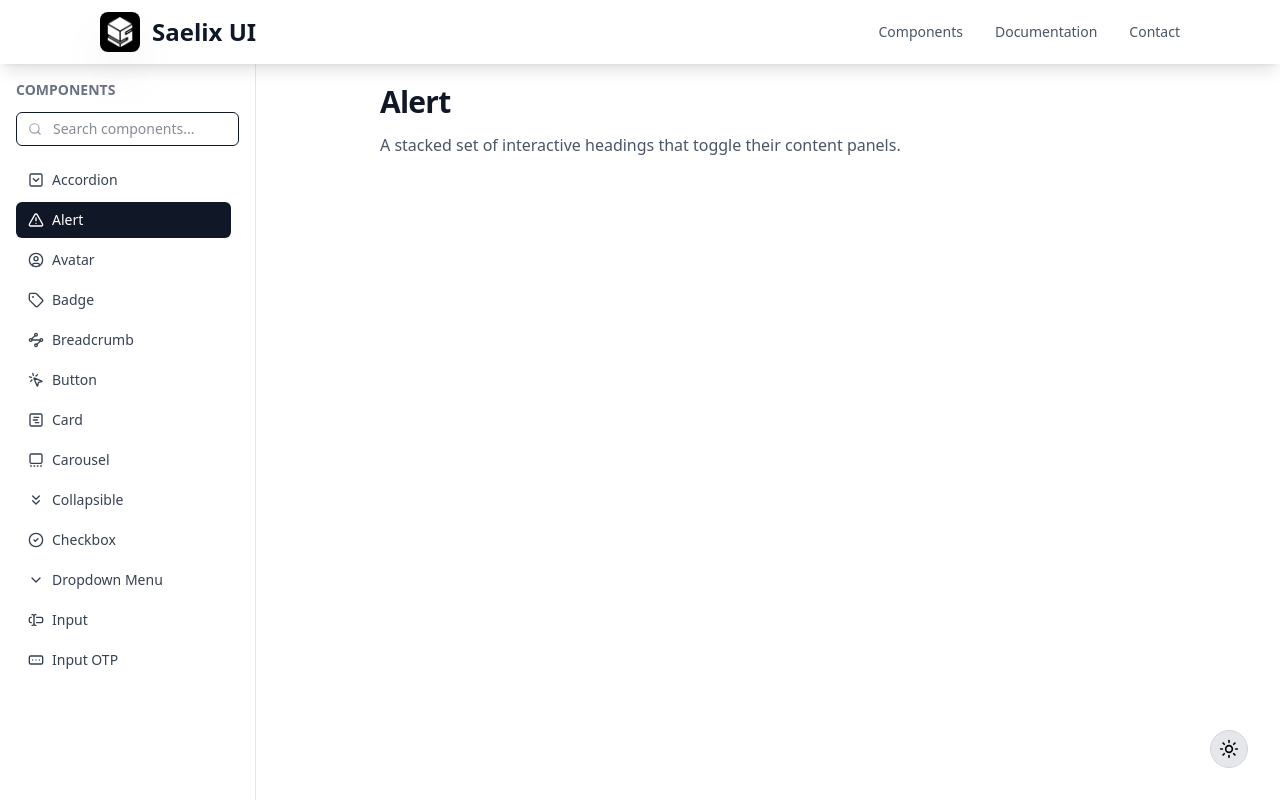
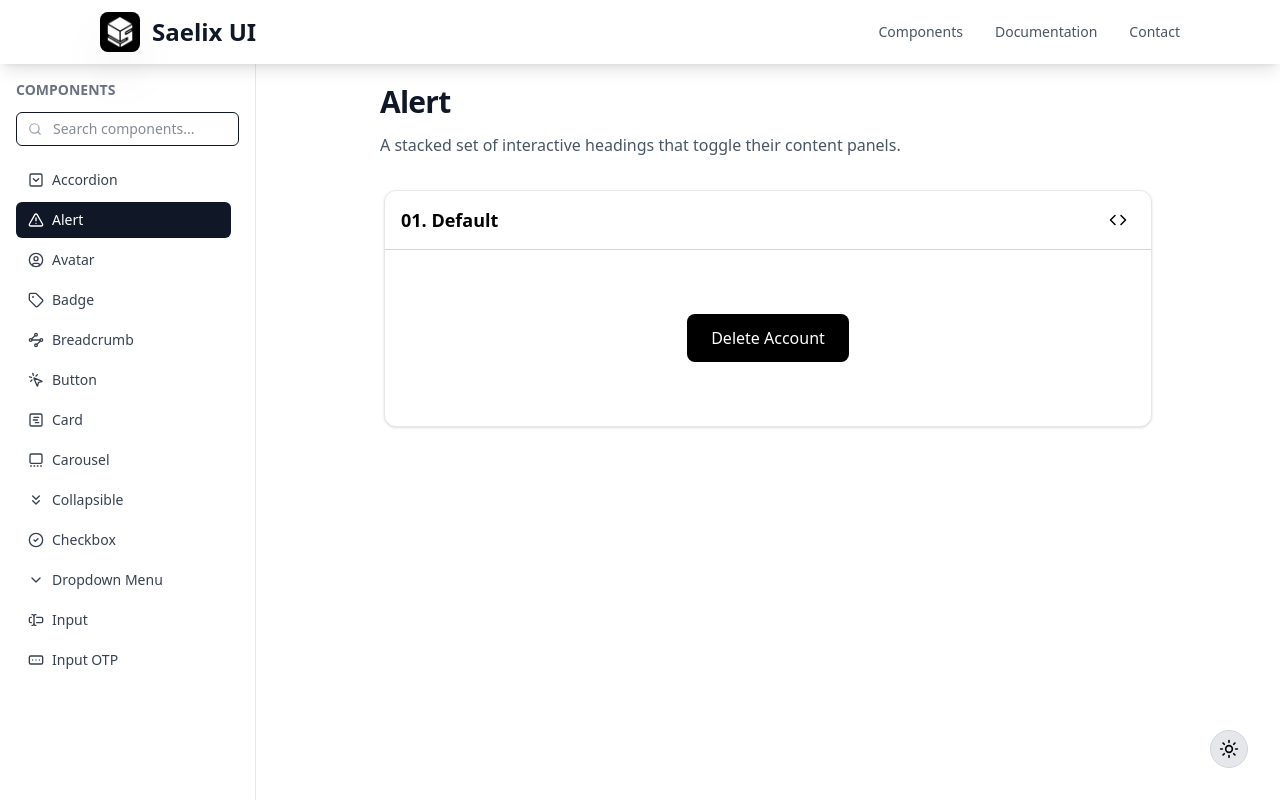
Before and after one commit to Jeet000001/saelixui, a Next.js app: page /components/alert in a window 1280 px wide. Built offline with nearby package versions, Linux system fonts and the light colour scheme.

Commit message:
add default alert

```diff
--- a/app/components/alert/page.tsx
+++ b/app/components/alert/page.tsx
@@ -16,7 +16,49 @@ const page = () => {
       </div>
       <div>
         {/* Default Alert */}
+        <ShowComponent
+          ComponentName="01. Default"
+          installation="npx saelix-ui add default-alert"
+          ComponentCodeTS={`import Default_Alart from "@/components/ui/Default-alert";
 
+const page = () => {
+  return (
+    <Default_Alart
+      btntext="Delete Account"
+      alartHeading="Are you absolutely sure?"
+      alartDiscription="This action cannot be undone. This will permanently delete your
+              account and remove your data from our servers."
+    />
+  );
+};
+
+export default page;
+
+        `}
+          ComponentCodeJS={`import Default_Alart from "./components/ui/Default-alert";
+
+const page = () => {
+  return (
+    <Default_Alart
+      btntext="Delete Account"
+      alartHeading="Are you absolutely sure?"
+      alartDiscription="This action cannot be undone. This will permanently delete your
+              account and remove your data from our servers."
+    />
+  );
+};
+
+export default page;
+
+        `}
+        >
+          <Default_Alart
+            btntext="Delete Account"
+            alartHeading="Are you absolutely sure?"
+            alartDiscription="This action cannot be undone. This will permanently delete your
+              account and remove your data from our servers."
+          />
+        </ShowComponent>
       </div>
     </div>
   );
```
